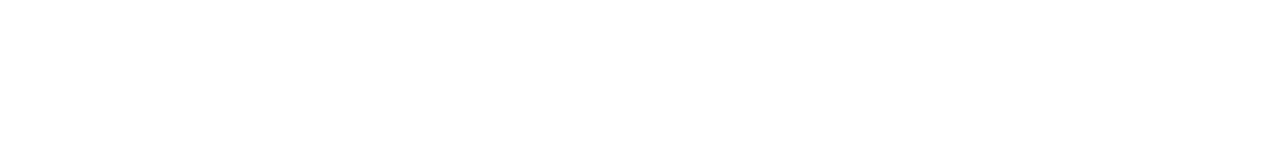
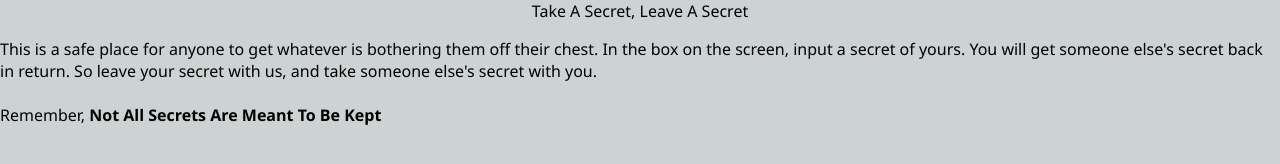
Before and after one commit to thisguyneil/HTMLclass, a plain HTML site: page index.html in a window 1280 px wide. Drawn offline with Linux system fonts and the light colour scheme.

Commit message:
Added CSS file

```diff
--- a/index.html
+++ b/index.html
@@ -3,9 +3,16 @@
 <head>
     <meta charset="utf-8">
     <title>Take a Secret, Leave a Secret</title>
+    <link rel="stylesheet" type="text/css" href="style.css">
 </head>
 
 <body>
+    <header id="mainheader">
+        Take A Secret, Leave A Secret
+    </header>
+    <p>
+        This is a safe place for anyone to get whatever is bothering them off their chest. In the box on the screen, input a secret of yours. You will get someone else's secret back in return. So leave your secret with us, and take someone else's secret with you. <br><br> Remember, <b>Not All Secrets Are Meant To Be Kept</b>
+    </p>
 
 
 </body>
--- /dev/null
+++ b/style.css
@@ -0,0 +1,10 @@
+body {
+    margin-top: 0px;
+    font-family: 'Segoe UI', Tahoma, Geneva, Verdana, sans-serif;
+    margin-left: auto;
+    margin-right: auto;
+    background-color: rgb(205, 210, 211);
+}
+#mainheader {
+    text-align: center;
+}
```
